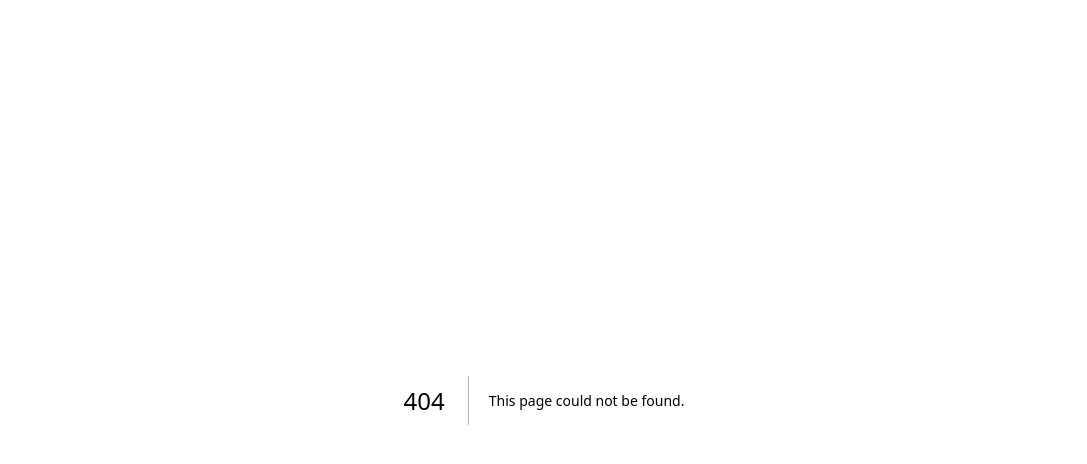
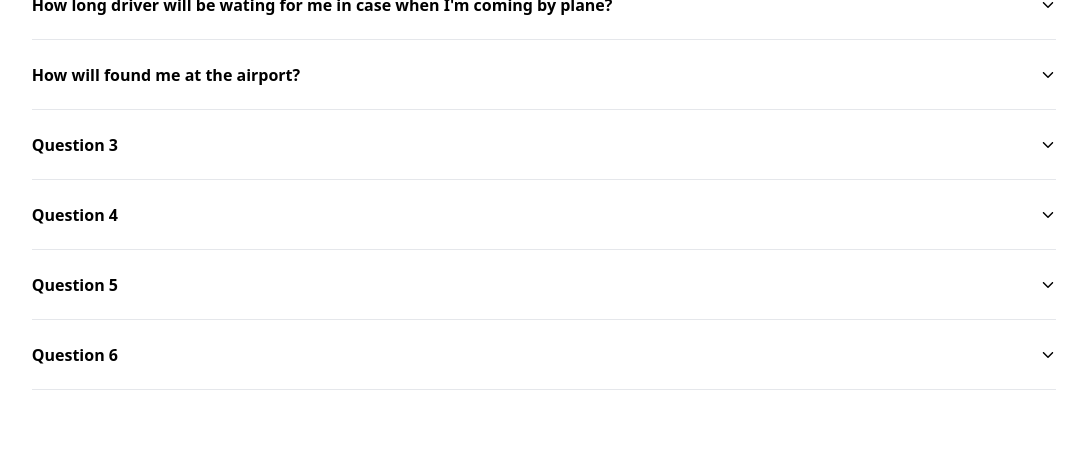
Before and after one commit to PersonalTaxi/website, a Next.js app: page /Faq/faqelement in a window 1280 px wide. Before the commit this address had no page. Shown: the top 464 px of the page, without its empty margins (96-1183 px from the left). Built offline with nearby package versions, Linux system fonts and the light colour scheme.

Commit message:
first commit

```diff
--- /dev/null
+++ b/src/data/faq.json
@@ -0,0 +1,38 @@
+[
+    {
+        "question": "How long driver will be wating for me in case when I'm coming by plane?",
+        "answer": "Our driver will be waiting for you up to 60 minutes. We monitor departures and if your plane is delayed we will pick you up regardless of it",
+        "isShowed":false,
+        "id":1
+    },
+    {
+        "question": "How will found me at the airport?",
+        "answer": "We are going to wait for you directly in the arrivals. We will have you name printed on a big and visible sheet. You will find us easily.",
+        "isShowed":false,
+        "id":2
+    },
+    {
+        "question": "Question 3",
+        "answer": "Question 3 answer Question 3 answer Question 3 answer",
+        "isShowed":false,
+        "id":3
+    },
+    {
+        "question": "Question 4",
+        "answer": "Question 4 answer Question 4 answer Question 4 answer",
+        "isShowed":false,
+        "id":4
+    },
+    {
+        "question": "Question 5",
+        "answer": "Question 5 answer Question 5 answer Question 5 answer",
+        "isShowed":false,
+        "id":5
+    },
+    {
+        "question": "Question 6",
+        "answer": "Question 6 answer Question 6 answer Question 6 answer",
+        "isShowed":false,
+        "id":6
+    }
+]
--- /dev/null
+++ b/src/pages/Faq/faqelement.tsx
@@ -0,0 +1,41 @@
+import React from 'react'
+import { useState } from 'react'
+import Faq from '../../data/faq.json'
+import {IoIosArrowDown} from 'react-icons/io'
+
+export default function Faqelement() {
+
+    const [FaqWork, setFaqWork] = useState(Faq)
+
+    const handleShowOrHideElement = (e:any, key:any) => {
+
+        console.log(key)
+        const data = FaqWork.map(i => {
+            if(i.id === key+1){
+                 return {
+                    ...i,
+                    isShowed:!i.isShowed
+                }
+            } else return i
+        })
+        setFaqWork(data)
+    }
+
+    const data = FaqWork.map((i, key) => {
+
+        return (
+            <div key={key} className={i.isShowed === false ? 'w-[92%] h-[70px] mx-auto bg-white border-b overflow-hidden duration-200':
+            'w-[92%] h-[180px] mx-auto bg-white border-b overflow-hidden duration-200'} onClick={(e:any) => handleShowOrHideElement(e,key)} >
+                <div className='flex items-center justify-between h-[70px] w-full'>
+                    <p className='w-[95%] font-semibold'>{i.question}</p>
+                    <IoIosArrowDown className={i.isShowed === false ? 'rotate-0 duration-200':'rotate-180 duration-200'}/>
+                </div>
+                <div className='h-[50px]'>{i.answer}</div>
+            </div>
+        )
+    })
+
+  return (
+    <div className='w-[87%] -mt-[40px]  bg-white rounded-t-[10px] pt-[10px] overflow-hidden mx-auto'>{data}</div>
+  )
+}
--- /dev/null
+++ b/src/pages/faq.tsx
@@ -0,0 +1,34 @@
+import React from 'react'
+import Head from 'next/head'
+import Header from './Header/header'
+import Faqelement from './Faq/faqelement'
+import Footer from './Footer/footer'
+
+export default function Faq() {
+  return (
+    <>
+        <Head>
+            <meta http-equiv='X-UA-Compatible' content='IE=Edge' ></meta>
+            <title>Personal Taxi - FAQ</title>
+            <meta name='viewport'
+                content='width=device-width,initial-scale=1,maximum-scale=1,user-scalable=no'></meta>
+            <link rel='stylesheet' type='text/css' href='/cdn.web-sdk-maps/maps.css'></link>
+            <link rel='stylesheet' type='text/css' href='../assets/ui-library/index.css'></link>
+            <link rel='stylesheet' type='text/css' href='/cdn.web-sdk-plugin-searchbox/SearchBox.css'></link>
+            <link rel='stylesheet' type='text/css' href='../assets/ui-library/icons-css/poi.css'></link>
+        </Head>
+        <Header />
+        <div className='w-screen h-[300px] bg-[url("/Main_theme.png")] bg-top bg-cover bg-no-repeat flex items-center justify-center text-white relative'>
+          <div className='absolute w-full h-full bg-gray-900/[0.7] z-0'></div>
+          <div className='flex items-center justify-center flex-col w-[65%] z-10'>
+            <p className='text-[40px] font-semibold'>Find Answers</p>
+            <p>For the most important and commons questions</p>
+        </div>
+        </div>
+        <div id="Faq-wrapper" className=' border w-screen min-h-[400px] z-20 relative'>
+          <Faqelement />
+        </div>
+        <Footer />
+    </>
+  )
+}
```
